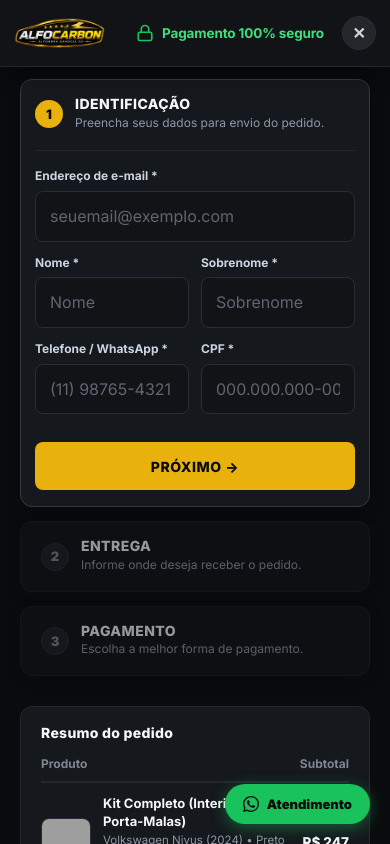
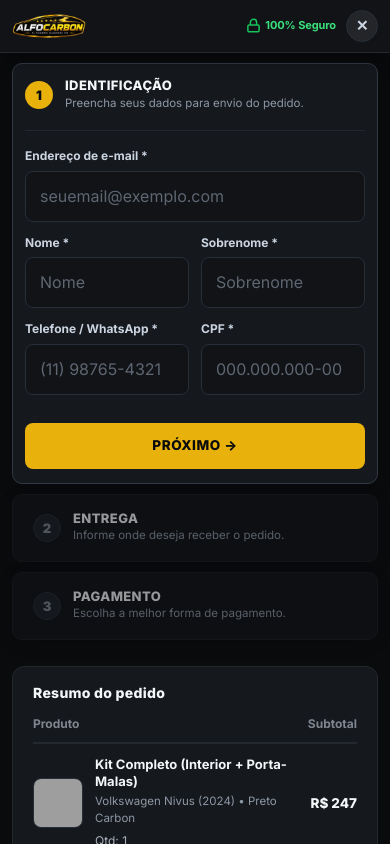
Before and after one commit to bilznyog71/tapecarbon, a Next.js app: page /checkout in a window 390 px wide. Shown: the top 844 px of the page. Built offline with nearby package versions, Linux system fonts and the light colour scheme; grey boxes are pictures that could not be loaded.

Commit message:
fix: complete mobile responsiveness, prevent horizontal overflow and fix QR overlap

```diff
--- a/app/checkout/page.tsx
+++ b/app/checkout/page.tsx
@@ -421,18 +421,21 @@ function CheckoutContent() {
             {/* ================= STEP 1: IDENTIFICAÇÃO ================= */}
             <div className={`columbia-step-card ${activeStep === 1 ? 'active' : 'completed'}`}>
               {activeStep > 1 ? (
-                <div className="columbia-step-hd">
-                  <div className="columbia-step-badge done">✓</div>
-                  <div style={{ flex: 1, minWidth: 0, display: 'flex', alignItems: 'center', gap: 8, flexWrap: 'wrap' }}>
-                    <span className="columbia-step-title" style={{ margin: 0 }}>1. Identificação:</span>
-                    <span style={{ fontSize: 13, color: '#CBD5E1', overflow: 'hidden', textOverflow: 'ellipsis', whiteSpace: 'nowrap' }}>
-                      {nome} {sobrenome} · {email}
-                    </span>
+                <div style={{ display: 'flex', alignItems: 'center', justifyContent: 'space-between', gap: 10, width: '100%' }}>
+                  <div style={{ display: 'flex', alignItems: 'center', gap: 10, minWidth: 0, flex: 1 }}>
+                    <div className="columbia-step-badge done">✓</div>
+                    <div style={{ minWidth: 0, flex: 1 }}>
+                      <div style={{ fontSize: 13, fontWeight: 800, textTransform: 'uppercase', color: '#F4F6F8' }}>1. Identificação</div>
+                      <div style={{ fontSize: 12, color: '#CBD5E1', overflow: 'hidden', textOverflow: 'ellipsis', whiteSpace: 'nowrap' }}>
+                        {nome} {sobrenome} · {email}
+                      </div>
+                    </div>
                   </div>
                   <button
                     type="button"
                     className="columbia-edit-link"
                     onClick={() => setActiveStep(1)}
+                    style={{ flexShrink: 0, margin: 0 }}
                   >
                     Alterar
                   </button>
@@ -546,18 +549,21 @@ function CheckoutContent() {
             }`}
           >
             {activeStep > 2 ? (
-              <div className="columbia-step-hd">
-                <div className="columbia-step-badge done">✓</div>
-                <div style={{ flex: 1, minWidth: 0, display: 'flex', alignItems: 'center', gap: 8, flexWrap: 'wrap' }}>
-                  <span className="columbia-step-title" style={{ margin: 0 }}>2. Entrega:</span>
-                  <span style={{ fontSize: 13, color: '#CBD5E1', overflow: 'hidden', textOverflow: 'ellipsis', whiteSpace: 'nowrap' }}>
-                    {rua}, {numero} · {bairro}, {cidade} - {estado}
-                  </span>
+              <div style={{ display: 'flex', alignItems: 'center', justifyContent: 'space-between', gap: 10, width: '100%' }}>
+                <div style={{ display: 'flex', alignItems: 'center', gap: 10, minWidth: 0, flex: 1 }}>
+                  <div className="columbia-step-badge done">✓</div>
+                  <div style={{ minWidth: 0, flex: 1 }}>
+                    <div style={{ fontSize: 13, fontWeight: 800, textTransform: 'uppercase', color: '#F4F6F8' }}>2. Entrega</div>
+                    <div style={{ fontSize: 12, color: '#CBD5E1', overflow: 'hidden', textOverflow: 'ellipsis', whiteSpace: 'nowrap' }}>
+                      {rua}, {numero} · {bairro}, {cidade} - {estado}
+                    </div>
+                  </div>
                 </div>
                 <button
                   type="button"
                   className="columbia-edit-link"
                   onClick={() => setActiveStep(2)}
+                  style={{ flexShrink: 0, margin: 0 }}
                 >
                   Alterar
                 </button>
@@ -1071,24 +1077,24 @@ export default function CheckoutPage() {
       {/* Top Header - Dark Luxury */}
       <header className="columbia-co-hd">
         <div className="wrap">
-          <div style={{ display: 'flex', alignItems: 'center', gap: 14 }}>
+          <div style={{ display: 'flex', alignItems: 'center', gap: 10 }}>
             <Link href="/" style={{ display: 'flex', alignItems: 'center' }}>
               {/* eslint-disable-next-line @next/next/no-img-element */}
               <img
                 src="/assets/img/logo.png"
                 alt="AlfaCarbon"
-                style={{ height: 32, width: 'auto' }}
+                style={{ height: 26, width: 'auto' }}
               />
             </Link>
           </div>
 
-          <div style={{ display: 'flex', alignItems: 'center', gap: 18 }}>
+          <div style={{ display: 'flex', alignItems: 'center', gap: 10, flexShrink: 0 }}>
             <div className="columbia-secure-tag">
-              <svg width="18" height="18" viewBox="0 0 24 24" fill="none" stroke="#19C25A" strokeWidth="2.2">
+              <svg width="15" height="15" viewBox="0 0 24 24" fill="none" stroke="#19C25A" strokeWidth="2.4">
                 <rect x="3" y="11" width="18" height="11" rx="2" />
                 <path d="M7 11V7a5 5 0 0 1 10 0v4" />
               </svg>
-              <span>Pagamento 100% seguro</span>
+              <span>100% Seguro</span>
             </div>
 
             <Link
@@ -1097,15 +1103,16 @@ export default function CheckoutPage() {
                 background: 'rgba(255,255,255,0.08)',
                 border: '1px solid #282E38',
                 color: '#CBD5E1',
-                width: 34,
-                height: 34,
+                width: 32,
+                height: 32,
                 borderRadius: '50%',
                 display: 'flex',
                 alignItems: 'center',
                 justifyContent: 'center',
-                fontSize: 16,
+                fontSize: 15,
                 fontWeight: 700,
                 textDecoration: 'none',
+                flexShrink: 0,
               }}
               aria-label="Voltar para a Loja"
             >
--- a/app/globals.css
+++ b/app/globals.css
@@ -2225,7 +2225,7 @@ textarea {
   color: #3BE07C;
 }
 
-/* Mobile Responsiveness */
+/* Mobile Responsiveness & Fit */
 @media (max-width: 960px) {
   .columbia-co-grid {
     grid-template-columns: 1fr;
@@ -2237,17 +2237,77 @@ textarea {
 }
 
 @media (max-width: 600px) {
+  html, body {
+    overflow-x: hidden !important;
+    max-width: 100vw !important;
+  }
+  .wrap {
+    padding-inline: 12px !important;
+  }
+  .columbia-co {
+    overflow-x: hidden !important;
+    max-width: 100vw !important;
+  }
+  .columbia-co-hd {
+    padding: 10px 0;
+  }
   .columbia-co-hd .wrap {
-    padding-inline: 14px;
+    padding-inline: 12px;
+    gap: 8px;
+  }
+  .columbia-secure-tag {
+    font-size: 11px;
+    gap: 4px;
   }
   .columbia-step-card {
-    padding: 16px 14px;
+    padding: 14px 12px;
+    margin-bottom: 10px;
+    border-radius: 10px;
   }
   .columbia-step-card.completed {
-    padding: 12px 14px;
+    padding: 10px 12px;
+  }
+  .columbia-step-title {
+    font-size: 13px;
+  }
+  .columbia-step-sub {
+    font-size: 11.5px;
   }
   .columbia-co-body {
-    padding: 12px 0 60px;
+    padding: 10px 0 40px;
+  }
+  .columbia-pix-box {
+    padding: 14px 10px;
+  }
+  .columbia-pix-qr {
+    padding: 6px;
+    margin-bottom: 8px;
+  }
+  .columbia-pix-qr img {
+    max-width: 160px !important;
+    max-height: 160px !important;
+    width: 100% !important;
+    height: auto !important;
+  }
+  .columbia-pix-copy-input {
+    flex-direction: column !important;
+    gap: 8px !important;
+  }
+  .columbia-pix-code-field {
+    width: 100% !important;
+    min-width: 0 !important;
+    font-size: 12px !important;
+    padding: 10px !important;
+  }
+  .columbia-pix-copy-btn {
+    width: 100% !important;
+    height: 42px !important;
+    justify-content: center !important;
+  }
+  .columbia-btn-next,
+  .columbia-btn-finish {
+    height: 46px;
+    font-size: 13.5px;
   }
 }
 
@@ -2328,6 +2388,7 @@ textarea {
 }
 .columbia-pix-code-field {
   flex: 1;
+  min-width: 0;
   background: #0A0B0D;
   border: 1px solid #282E38;
   border-radius: 6px;
@@ -2353,38 +2414,13 @@ textarea {
   align-items: center;
   gap: 6px;
   transition: background 0.18s;
+  flex-shrink: 0;
 }
 .columbia-pix-copy-btn:hover {
   background: #FFD05A;
 }
 
-/* Floating WhatsApp Button */
-.columbia-whatsapp-float {
-  position: fixed;
-  bottom: 20px;
-  right: 20px;
-  z-index: 200;
-  background: #19C25A;
-  color: #0A0B0D;
-  border: none;
-  border-radius: 999px;
-  padding: 10px 18px;
-  font-size: 13px;
-  font-weight: 900;
-  display: flex;
-  align-items: center;
-  gap: 8px;
-  box-shadow: 0 4px 16px rgba(25, 194, 90, 0.4);
-  cursor: pointer;
-  text-decoration: none;
-  transition: transform 0.18s, box-shadow 0.18s;
-}
-.columbia-whatsapp-float:hover {
-  transform: translateY(-2px);
-  background: #22DC6B;
-}
-.columbia-whatsapp-float svg {
-  width: 16px;
-  height: 16px;
-  fill: currentColor;
-}
+/* Floating WhatsApp Button - Hide in checkout modal so it never covers the QR code */
+.columbia-co .columbia-whatsapp-float {
+  display: none !important;
+}
--- a/components/checkout/CheckoutModal.tsx
+++ b/components/checkout/CheckoutModal.tsx
@@ -377,13 +377,13 @@ export default function CheckoutModal() {
             />
           </span>
 
-          <div style={{ display: 'flex', alignItems: 'center', gap: 16 }}>
+          <div style={{ display: 'flex', alignItems: 'center', gap: 10, flexShrink: 0 }}>
             <div className="columbia-secure-tag">
-              <svg width="16" height="16" viewBox="0 0 24 24" fill="none" stroke="#19C25A" strokeWidth="2.4">
+              <svg width="15" height="15" viewBox="0 0 24 24" fill="none" stroke="#19C25A" strokeWidth="2.4">
                 <rect x="3" y="11" width="18" height="11" rx="2" />
                 <path d="M7 11V7a5 5 0 0 1 10 0v4" />
               </svg>
-              <span>Ambiente 100% Seguro</span>
+              <span>100% Seguro</span>
             </div>
 
             <button
@@ -403,6 +403,7 @@ export default function CheckoutModal() {
                 justifyContent: 'center',
                 fontSize: 15,
                 fontWeight: 700,
+                flexShrink: 0,
               }}
             >
               ✕
@@ -480,18 +481,21 @@ export default function CheckoutModal() {
                 {/* ETAPA 1: IDENTIFICAÇÃO */}
                 <div className={`columbia-step-card ${activeStep === 1 ? 'active' : 'completed'}`}>
                   {activeStep > 1 ? (
-                    <div className="columbia-step-hd">
+                    <div style={{ display: 'flex', alignItems: 'center', justifyContent: 'space-between', gap: 10, width: '100%' }}>
+                      <div style={{ display: 'flex', alignItems: 'center', gap: 10, minWidth: 0, flex: 1 }}>
                         <div className="columbia-step-badge done">✓</div>
-                      <div style={{ flex: 1, minWidth: 0, display: 'flex', alignItems: 'center', gap: 8, flexWrap: 'wrap' }}>
-                        <span className="columbia-step-title" style={{ margin: 0 }}>1. Identificação:</span>
-                        <span style={{ fontSize: 13, color: '#CBD5E1', overflow: 'hidden', textOverflow: 'ellipsis', whiteSpace: 'nowrap' }}>
+                        <div style={{ minWidth: 0, flex: 1 }}>
+                          <div style={{ fontSize: 13, fontWeight: 800, textTransform: 'uppercase', color: '#F4F6F8' }}>1. Identificação</div>
+                          <div style={{ fontSize: 12, color: '#CBD5E1', overflow: 'hidden', textOverflow: 'ellipsis', whiteSpace: 'nowrap' }}>
                             {nome} {sobrenome} · {email}
-                        </span>
+                          </div>
+                        </div>
                       </div>
                       <button
                         type="button"
                         className="columbia-edit-link"
                         onClick={() => setActiveStep(1)}
+                        style={{ flexShrink: 0, margin: 0 }}
                       >
                         Alterar
                       </button>
@@ -605,18 +609,21 @@ export default function CheckoutModal() {
                   }`}
                 >
                   {activeStep > 2 ? (
-                    <div className="columbia-step-hd">
+                    <div style={{ display: 'flex', alignItems: 'center', justifyContent: 'space-between', gap: 10, width: '100%' }}>
+                      <div style={{ display: 'flex', alignItems: 'center', gap: 10, minWidth: 0, flex: 1 }}>
                         <div className="columbia-step-badge done">✓</div>
-                      <div style={{ flex: 1, minWidth: 0, display: 'flex', alignItems: 'center', gap: 8, flexWrap: 'wrap' }}>
-                        <span className="columbia-step-title" style={{ margin: 0 }}>2. Entrega:</span>
-                        <span style={{ fontSize: 13, color: '#CBD5E1', overflow: 'hidden', textOverflow: 'ellipsis', whiteSpace: 'nowrap' }}>
+                        <div style={{ minWidth: 0, flex: 1 }}>
+                          <div style={{ fontSize: 13, fontWeight: 800, textTransform: 'uppercase', color: '#F4F6F8' }}>2. Entrega</div>
+                          <div style={{ fontSize: 12, color: '#CBD5E1', overflow: 'hidden', textOverflow: 'ellipsis', whiteSpace: 'nowrap' }}>
                             {rua}, {numero} · {bairro}, {cidade} - {estado}
-                        </span>
+                          </div>
+                        </div>
                       </div>
                       <button
                         type="button"
                         className="columbia-edit-link"
                         onClick={() => setActiveStep(2)}
+                        style={{ flexShrink: 0, margin: 0 }}
                       >
                         Alterar
                       </button>
@@ -1118,19 +1125,17 @@ export default function CheckoutModal() {
         </div>
       </div>
 
-      {/* WhatsApp Float */}
+      {/* Suporte WhatsApp em linha (não obstrui o QR Code ou botões) */}
+      <div style={{ textAlign: 'center', padding: '16px 20px 32px' }}>
         <a
           href={`https://wa.me/${CONFIG.whatsapp}?text=${encodeURIComponent('Olá! Estou no checkout da AlfaCarbon e gostaria de tirar uma dúvida.')}`}
           target="_blank"
           rel="noopener noreferrer"
-        className="columbia-whatsapp-float"
-        aria-label="Atendimento via WhatsApp"
+          style={{ display: 'inline-flex', alignItems: 'center', gap: 6, color: '#3BE07C', fontSize: 12.5, fontWeight: 700, textDecoration: 'none' }}
         >
-        <svg viewBox="0 0 24 24">
-          <path d="M20.52 3.48A11.93 11.93 0 0012.06 0C5.46 0 .09 5.37.09 11.97c0 2.11.55 4.17 1.6 6L0 24l6.23-1.63a11.95 11.95 0 005.83 1.51h.01c6.6 0 11.97-5.37 11.97-11.97 0-3.2-1.25-6.21-3.52-8.43zM12.06 21.9h-.01a9.94 9.94 0 01-5.07-1.39l-.36-.22-3.76.99 1-3.67-.24-.38a9.93 9.93 0 01-1.53-5.26c0-5.5 4.48-9.98 9.98-9.98 2.66 0 5.17 1.04 7.05 2.92a9.93 9.93 0 012.92 7.06c0 5.5-4.48 9.98-9.99 9.98zm5.47-7.48c-.3-.15-1.78-.88-2.06-.98-.28-.1-.48-.15-.68.15-.2.3-.78.98-.95 1.18-.18.2-.35.23-.65.08-.3-.15-1.26-.46-2.4-1.48-.89-.79-1.49-1.77-1.66-2.07-.18-.3-.02-.46.13-.61.14-.14.3-.35.45-.53.15-.18.2-.3.3-.5.1-.2.05-.38-.03-.53-.08-.15-.68-1.64-.93-2.25-.24-.59-.49-.51-.68-.52-.18-.01-.38-.01-.58-.01-.2 0-.53.08-.8.38-.28.3-1.05 1.03-1.05 2.51s1.08 2.91 1.23 3.11c.15.2 2.13 3.25 5.15 4.56.72.31 1.28.5 1.72.64.72.23 1.38.2 1.9.12.58-.09 1.78-.73 2.03-1.43.25-.7.25-1.3.18-1.43-.08-.12-.28-.2-.58-.35z"/>
-        </svg>
-        <span>Atendimento</span>
+          <span>💬 Precisa de ajuda? Fale conosco no WhatsApp</span>
         </a>
+      </div>
     </div>
   );
 }
```
Lines whose indentation alone changed are shown as unchanged.
